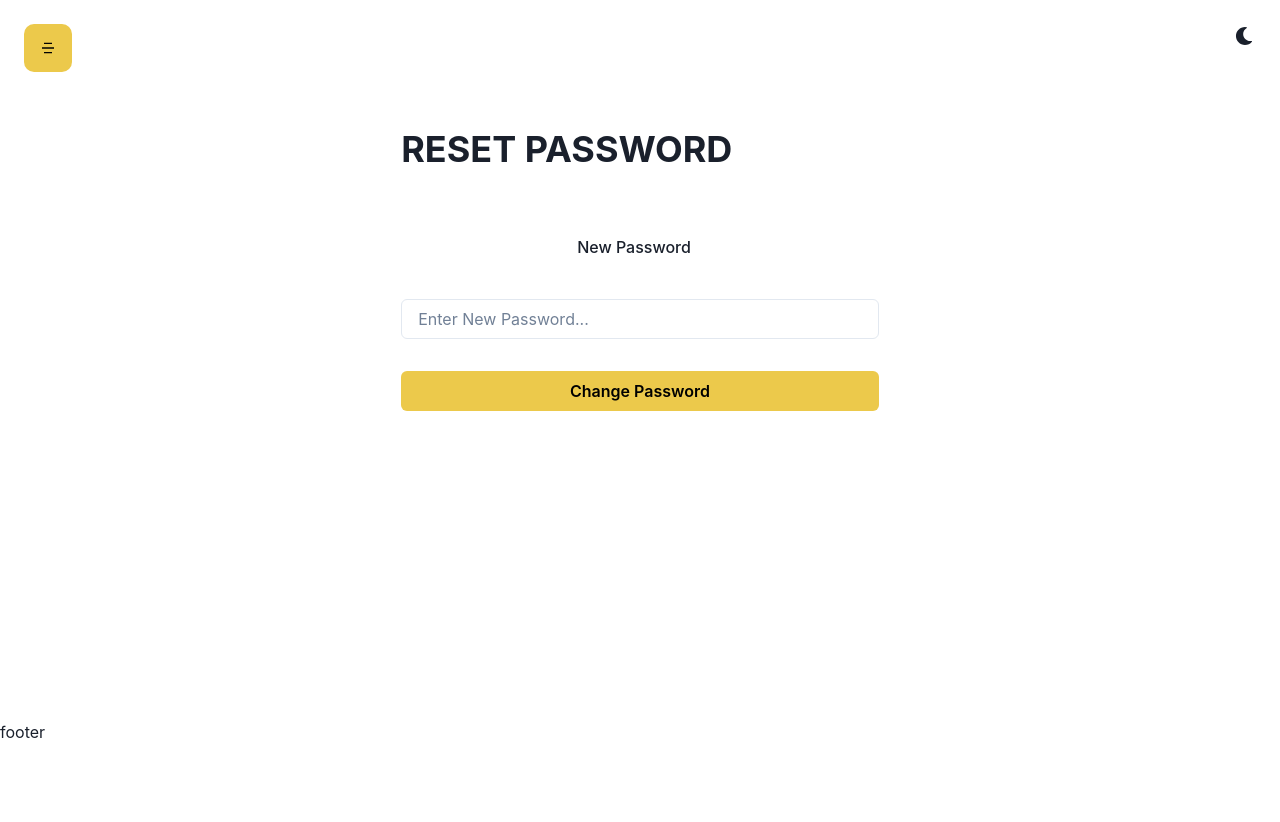
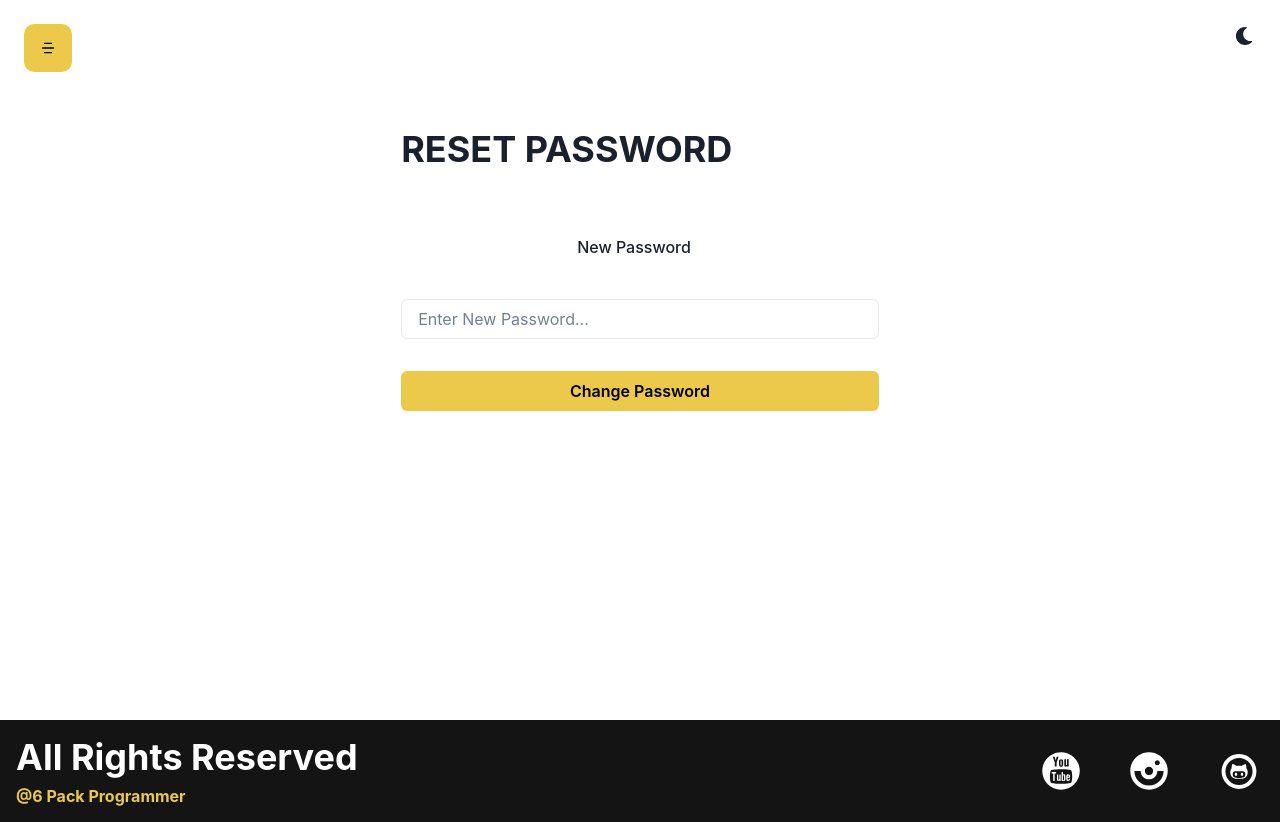
Before and after one commit to Monic-19/Video_App_FullStack, a React (Create React App) app: page /resetpassword/1 in a window 1280 px wide. Before the commit the page ends 800 px from the top, so only its background shows below. Built offline with nearby package versions, Linux system fonts and the light colour scheme.

Commit message:
footer added

```diff
--- a/src/App.js
+++ b/src/App.js
@@ -8,6 +8,7 @@ import Login from "./components/Auth/Login";
 import Signup from "./components/Auth/Signup";
 import ForgetPassword from "./components/Auth/ForgetPassword";
 import ResetPassword from "./components/Auth/RestPassword";
+import Contact from './components/Contact/Contact';
 
 
 
@@ -22,6 +23,9 @@ const App = () => {
         <Route path='/login' element={<Login></Login>}></Route>
         <Route path='/signup' element={<Signup></Signup>}></Route>
         <Route path='/forgetpassword' element={<ForgetPassword></ForgetPassword>}></Route>
+        <Route path='/contact' element={<Contact></Contact>}></Route>
+
+
         <Route path='/resetpassword/:token' element={<ResetPassword></ResetPassword>}></Route>
 
 
--- /dev/null
+++ b/src/components/Contact/Contact.jsx
@@ -0,0 +1,11 @@
+import React from 'react'
+
+const Contact = () => {
+  return (
+    <div>
+      contact
+    </div>
+  )
+}
+
+export default Contact
--- a/src/components/Layout/Footer.jsx
+++ b/src/components/Layout/Footer.jsx
@@ -1,10 +1,36 @@
-import React from 'react'
+import { Box, Heading, HStack, Stack, VStack } from '@chakra-ui/react';
+import React from 'react';
+import {TiSocialYoutubeCircular,TiSocialInstagramCircular,} from 'react-icons/ti';
+import { DiGithub } from 'react-icons/di';
+
 
 const Footer = () => {
   return (
-    <div>
-      footer
-    </div>
+    <Box padding={'4'} bg="blackAlpha.900" minH={'10vh'}>
+    <Stack direction={['column', 'row']}>
+      <VStack alignItems={['center', 'flex-start']} width="full">
+        <Heading children="All Rights Reserved" color={'white'} />
+        <Heading
+          fontFamily={'body'}
+          size="sm"
+          children="@6 Pack Programmer"
+          color={'yellow.400'}
+        />
+      </VStack>
+
+      <HStack
+        spacing={['2', '10']}
+        justifyContent="center"
+        color={'white'}
+        fontSize="50"
+      >
+          <TiSocialYoutubeCircular />
+          <TiSocialInstagramCircular />
+          <DiGithub />
+
+      </HStack>
+    </Stack>
+  </Box>
   )
 }
 
```
